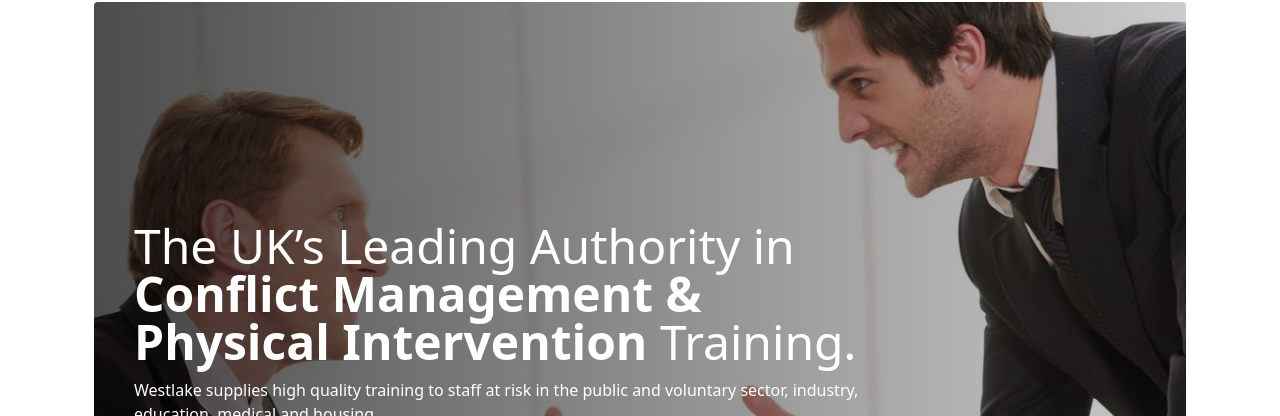
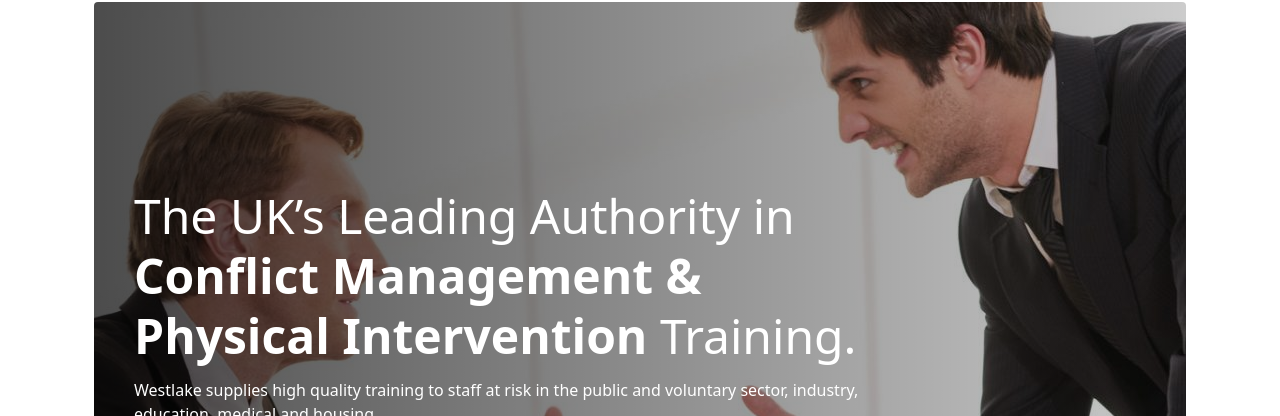
Before and after one commit to maccapakka/westlakemanagement, a Next.js app: page / in a window 1280 px wide. Shown: the part 139-555 px from the top of the page. Built offline with nearby package versions, Linux system fonts and the light colour scheme.

Commit message:
fix: address text leading

```diff
--- a/app/layout.tsx
+++ b/app/layout.tsx
@@ -175,7 +175,8 @@ export default function RootLayout({
             ))}
           </div>
           <div className="container max-w-[1124px] mx-auto px-4 py-12 text-slate-400 border-t border-slate-800 text-sm">
-            Copyright &copy; {new Date().getFullYear()}. All Rights Reserved.
+            Copyright &copy; {new Date().getFullYear()} Westlake Management. All
+            Rights Reserved.
           </div>
         </footer>
       </body>
--- a/app/output.css
+++ b/app/output.css
@@ -927,4 +927,8 @@ video {
     font-size: 3rem;
     line-height: 1;
   }
+
+  .lg\:leading-tight {
+    line-height: 1.25;
+  }
 }
--- a/app/page.tsx
+++ b/app/page.tsx
@@ -36,7 +36,7 @@ export default function Home() {
         }}
       >
         <div className="p-10 text-white space-y-3 lg:w-3/4 self-end">
-          <h1 className="text-3xl lg:text-5xl font-bold leading-tight">
+          <h1 className="text-3xl lg:text-5xl font-bold lg:leading-tight">
             <span className="font-normal">The UK’s Leading Authority in </span>
             Conflict Management & Physical Intervention{" "}
             <span className="font-normal">Training.</span>
```
